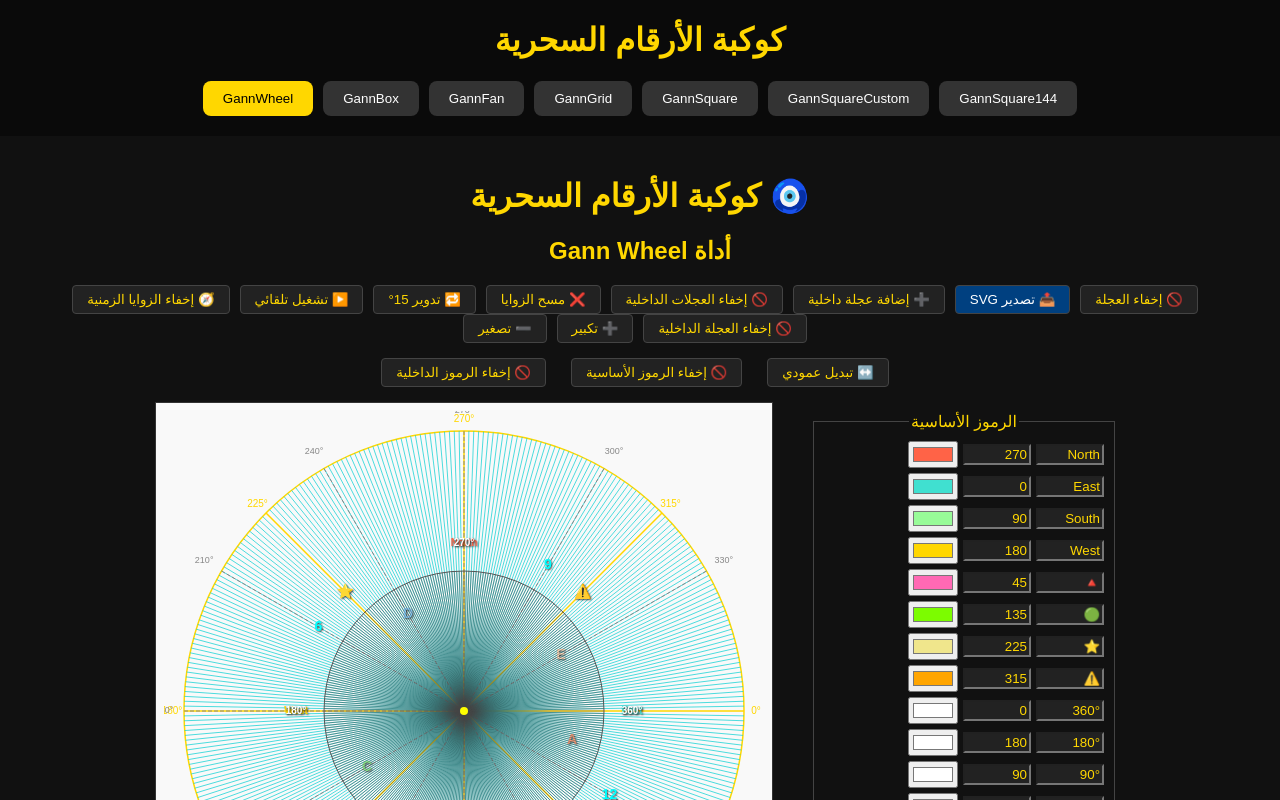
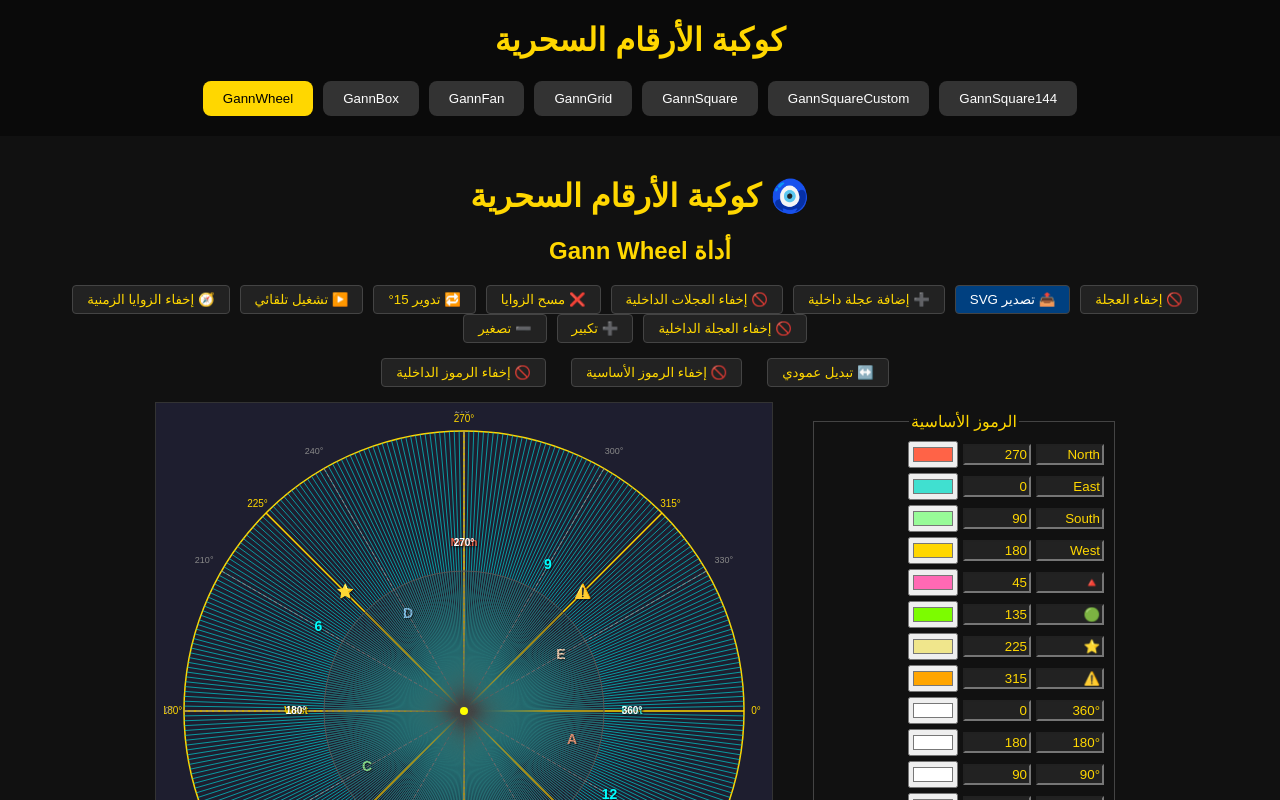
Before and after one commit to saloqbi/TasiGanzilla, a React (Vite) app: page / in a window 1280 px wide. Both pictures are taken after a click on the button "GannWheel". Shown: the top 800 px of the page. Built offline with nearby package versions, Linux system fonts and the light colour scheme.

Commit message:
♻️ إصلاح مشكلة Vite في Vercel

```diff
--- a/src/components/GannTools/GannWheel.jsx
+++ b/src/components/GannTools/GannWheel.jsx
@@ -270,7 +270,7 @@ if (showInnerWheels) {
   };
 
   const buttonStyle = { marginRight: '10px', padding: '6px 14px', backgroundColor: '#222', color: '#FFD700', border: '1px solid #444', borderRadius: '4px', cursor: 'pointer' };
-  const svgBoxStyle = { border: '1px solid #333', padding: '8px', backgroundColor: '#f9f9f9' };
+  const svgBoxStyle = { border: '1px solid #333', padding: '8px', backgroundColor: '#1e1e2f' };
 
   return (
     <div style={{ textAlign: 'center', padding: '20px', backgroundColor: '#111', color: '#FFD700', fontFamily: 'sans-serif' }}>
```
